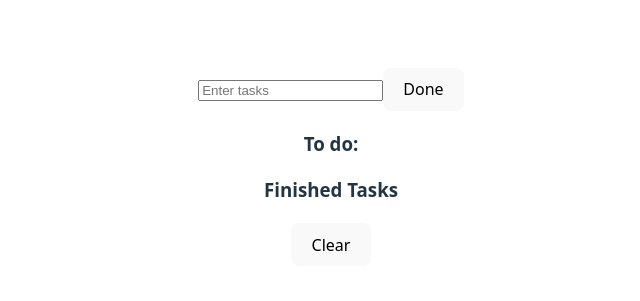
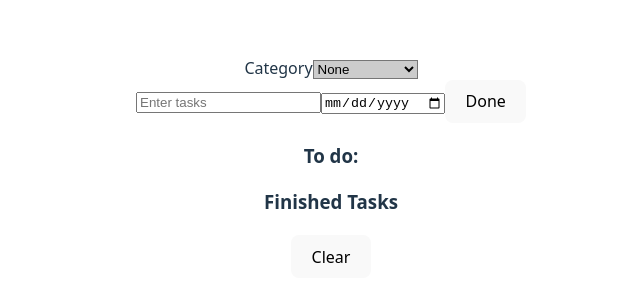
Before and after one commit to RYKELLE/todo-list, a React (Vite) app: page / in a window 1280 px wide. Shown: the part 233-534 px from the top of the page, without its empty margins (309-949 px from the left). Built offline with nearby package versions, Linux system fonts and the light colour scheme.

Commit message:
Added category and duedate in the add task form (display category and add category pending)

```diff
--- a/src/App.tsx
+++ b/src/App.tsx
@@ -1,10 +1,48 @@
 import { useEffect, useState } from "react";
 import "./App.css";
 import ToDoList from "./components/ToDoList";
-import type { Todo } from "./types";
+import type { Todo, category } from "./types";
+import CategorySelector from "./components/CategorySelector";
 
 function App() {
   const initialTodos: Todo[] = [];
+  const categories: category[] = [
+    {
+      id: "1",
+      name: "None",
+      color: "#E5E7EB", // soft gray
+    },
+    {
+      id: "2",
+      name: "School",
+      color: "#3B82F6", // clean blue
+    },
+    {
+      id: "3",
+      name: "Work",
+      color: "#10B981", // modern green
+    },
+    {
+      id: "4",
+      name: "Entertainment",
+      color: "#F59E0B", // warm amber
+    },
+    {
+      id: "5",
+      name: "Fitness",
+      color: "#EF4444", // red
+    },
+    {
+      id: "6",
+      name: "Personal",
+      color: "#8B5CF6", // violet
+    },
+    {
+      id: "7",
+      name: "Thesis",
+      color: "#14B8A6", // teal
+    },
+  ];
 
   const [todos, setTodos] = useState<Todo[]>(() => {
     const savedTodos = localStorage.getItem("todos");
@@ -13,6 +51,8 @@ function App() {
   });
 
   const [newtodo, setNewtodo] = useState("");
+  const [selectedCategory, setSelectedCategory] = useState<string>("");
+  const [todoDate, setTodoDate] = useState<string>("");
 
   const onToggle = (id: string) => {
     setTodos((prev) =>
@@ -37,24 +77,47 @@ function App() {
       id: crypto.randomUUID(),
       text: newtodo,
       done: false,
+      dueDate: todoDate,
+      categoryId: selectedCategory,
     };
 
     setTodos((prev) => [...prev, newTodoobject]);
     setNewtodo("");
+    setSelectedCategory("");
+    setTodoDate("");
+  };
+
+  const onSelectCategory = (id: string) => {
+    setSelectedCategory(id);
   };
 
   useEffect(() => {
+    console.log(selectedCategory);
+  }, [selectedCategory]);
+
+  useEffect(() => {
+    console.log(todos);
     localStorage.setItem("todos", JSON.stringify(todos));
   }, [todos]);
 
   return (
     <>
       <form onSubmit={handleAdd}>
+        <CategorySelector
+          categories={categories}
+          selectedId={selectedCategory}
+          onSelect={onSelectCategory}
+        />
         <input
           type="text"
           placeholder="Enter tasks"
           value={newtodo}
           onChange={(e) => setNewtodo(e.target.value)}
+        ></input>
+        <input
+          type="date"
+          value={todoDate}
+          onChange={(e) => setTodoDate(e.target.value)}
         ></input>
         <button type="submit">Done</button>
       </form>
--- /dev/null
+++ b/src/components/CategorySelector.tsx
@@ -0,0 +1,43 @@
+import type { category } from "../types";
+
+interface CategoryProps {
+  categories: category[];
+  selectedId: string;
+  onSelect: (id: string) => void;
+}
+
+const CategorySelector = ({
+  categories,
+  selectedId,
+  onSelect,
+}: CategoryProps) => {
+  const selectedColor =
+    categories.find((c) => c.id === selectedId)?.color || "#cccccc";
+
+  return (
+    <div>
+      <label>Category</label>
+      <select
+        value={selectedId}
+        onChange={(e) => onSelect(e.target.value)}
+        style={{ backgroundColor: selectedColor }}
+      >
+        {categories.map((category) => (
+          <option value={category.id} key={category.id}>
+            {category.name}
+          </option>
+        ))}
+        <option value={"add_new"}>Add Category</option>
+      </select>
+      {selectedId === "add_new" && (
+        <div>
+          <input type="text" placeholder="Enter Category name"></input>
+          <input type="color" placeholder="Color"></input>
+          <button type="button">+</button>
+        </div>
+      )}
+    </div>
+  );
+};
+
+export default CategorySelector;
--- a/src/components/ToDoItem.tsx
+++ b/src/components/ToDoItem.tsx
@@ -14,7 +14,9 @@ const ToDoItem = ({ todo, onToggle, onDelete }: ToDoItemProp) => {
         checked={todo.done}
         onChange={() => onToggle(todo.id)}
       ></input>
+
       <span>{todo.text}</span>
+      <span>{todo.dueDate}</span>
       <button onClick={() => onDelete(todo.id)}>x</button>
     </div>
   );
```
Also changed, not shown: src/types.ts (+9 -1 lines), src/components/styles/category.css (added).
